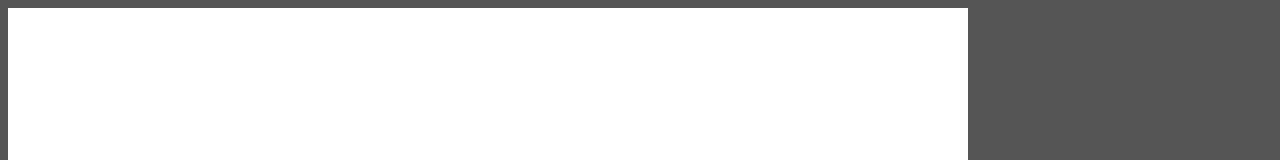
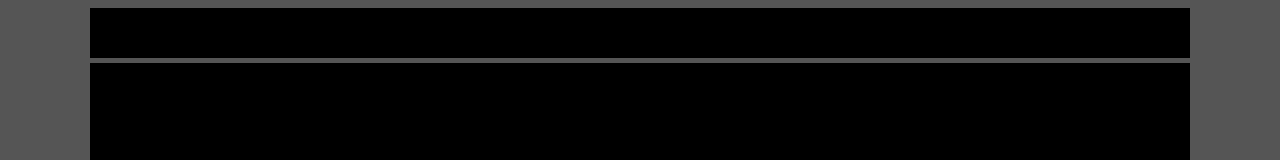
Before and after one commit to nmichalov/Network-Visualization, a plain HTML site: page index.html in a window 1280 px wide. Shown: the top 160 px of the page. Drawn offline with Linux system fonts and the light colour scheme.

Commit message:
modified layout

```diff
--- a/index.html
+++ b/index.html
@@ -7,6 +7,10 @@
 
     </head>
     <body>
+        <div class="container">
+            <div class="header">
+            </div>
+        </div>
         <script type="text/javascript", src="javascripts/graph-data.js"></script>
     </body>
 </html>
--- a/javascripts/graph-data.js
+++ b/javascripts/graph-data.js
@@ -1,11 +1,10 @@
-data = [{count:50,country:"Lantern",flag:"imgs/Lantern.png"},
+data = [{count:70,country:"Lantern",flag:"imgs/Lantern.png"},
         {count:30,country:"China",flag:"imgs/China.png"},
-        {count:10,country:"USA",flag:"imgs/USA.png"},
-        {count:10,country:"UK",flag:"imgs/UK.png"}];
+        {count:20,country:"USA",flag:"imgs/USA.png"},
+        {count:20,country:"UK",flag:"imgs/UK.png"}];
 
-var width = 960,
+var width = 1100,
     height = 500,
-    //fill = d3.scale.category20(),
     links = [];
 
 data.forEach(function(target) {
@@ -14,7 +13,7 @@ data.forEach(function(target) {
 
 console.log(links);
 
-var vis = d3.select("body").append("svg:svg")
+var vis = d3.select(".container").append("svg:svg")
     .attr("width", width)
     .attr("height", height);
 
@@ -26,7 +25,7 @@ var force = d3.layout.force()
     .nodes(data)
     .links(links)
     .size([width, height])
-    .linkDistance(80)
+    .linkDistance(100)
     .charge(-120)
     .start();
 
--- a/stylesheets/style.css
+++ b/stylesheets/style.css
@@ -5,43 +5,21 @@ body {
   overflow: hidden;
 }
 
-#container {
+.container {
   background: #555555;
   height: 900px;
-  width: 100%;
+  width: 1100px;
+  margin: auto;
   overflow: hidden;
 }
 
-#header {
-  top: 0%;
+.header {
   height: 50px;
-  margin-bottom: .5%;
+  margin-bottom: 5px;
   background: #000000;
-  width: 100%;
+  width: auto;
   text-align: center;
   text-decoration: underline;
-}
-
-#chart {
-  background: #FFFFFF;
-  height: 62%;
-  width: 300px;
-  overflow-y: scroll;
-  overflow-x: hidden;
-}
-
-rect {
-    fill: #ffffff;
-}
-
-.node {
-    fill: #000000;
-}
-
-.cursor {
-    fill: none;
-    stroke: brown;
-    pointer-events: none;
 }
 
 .link {
```
